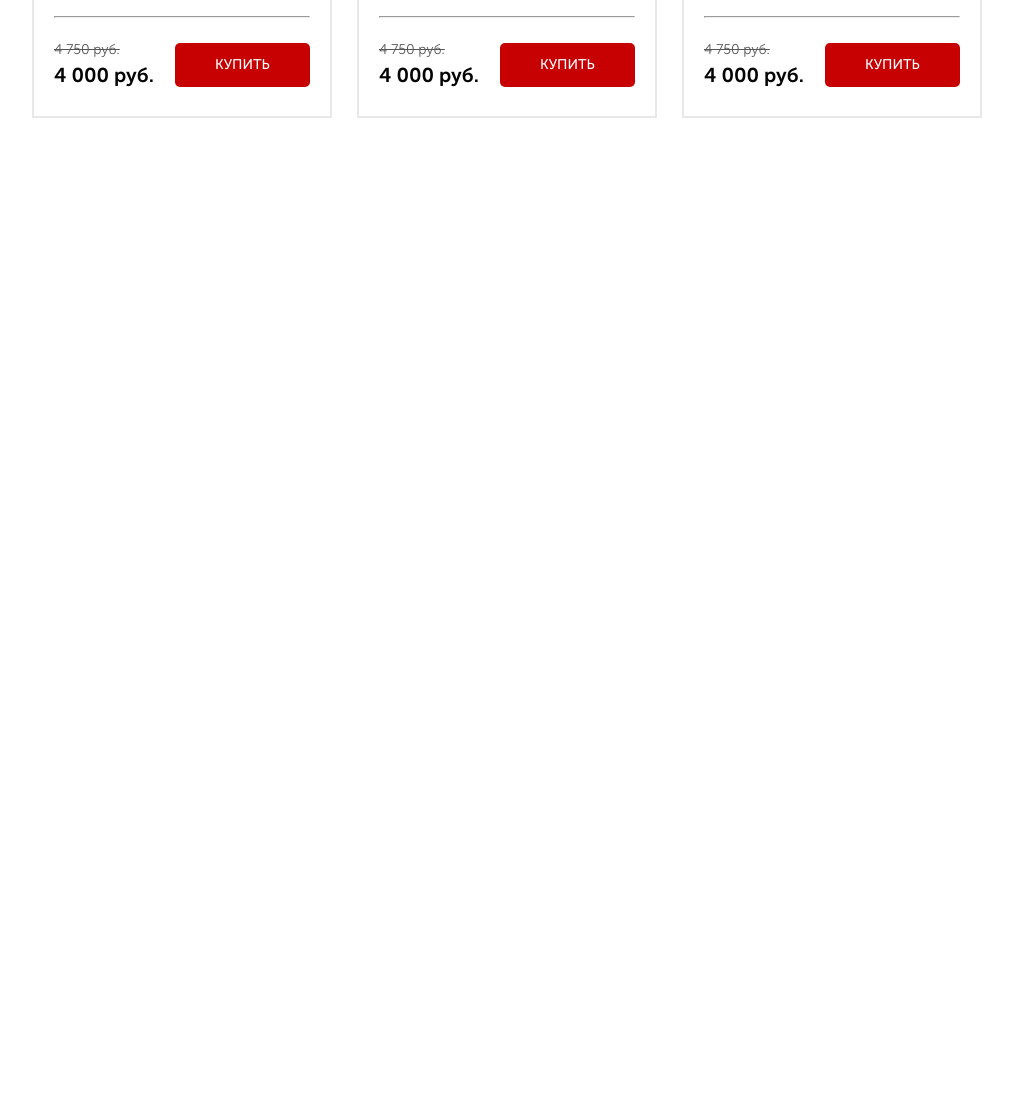
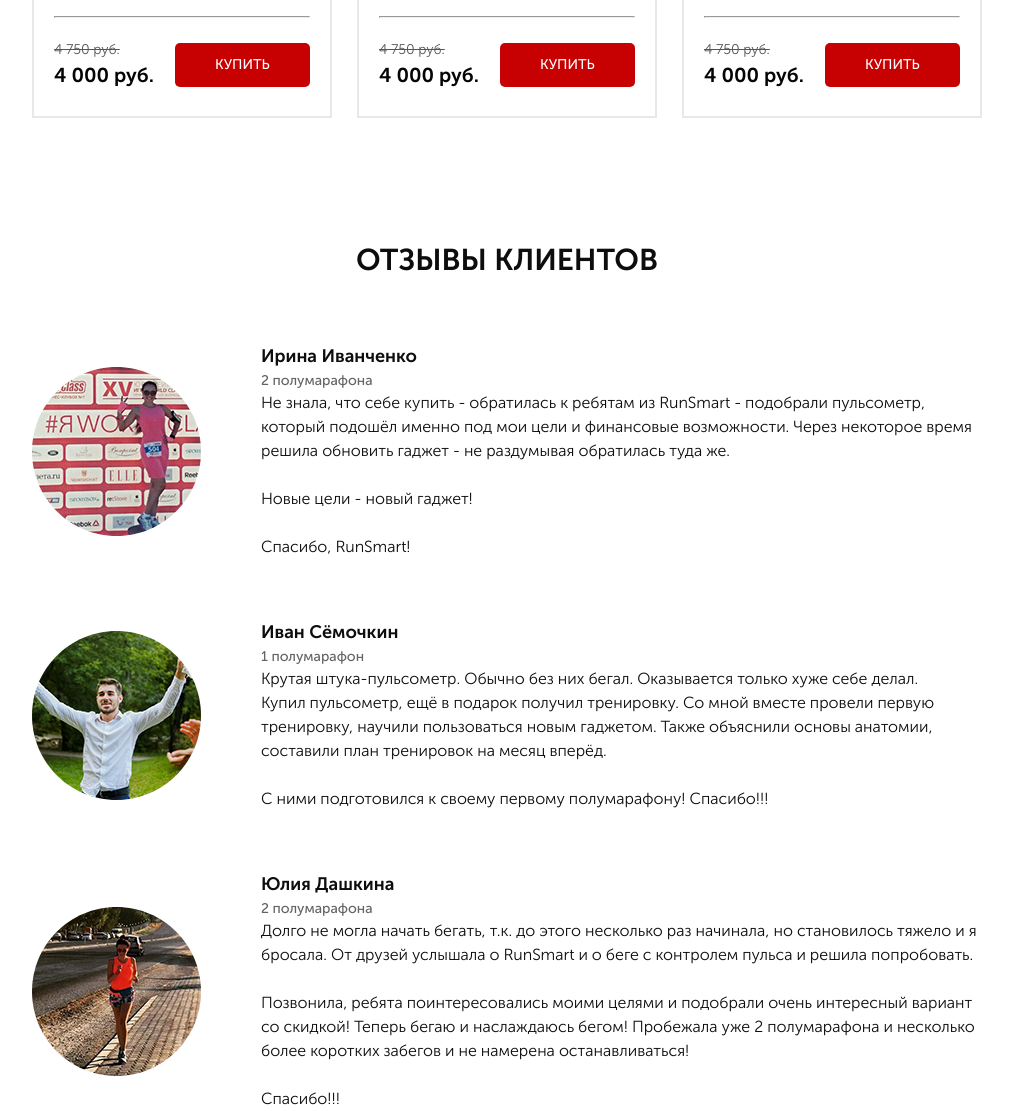
Before and after one commit to mrkroms/project2, a website: page src/index.html in a window 1280 px wide. Shown: the part 3722-4833 px from the top of the page, without its empty margins (133-1146 px from the left). Before the commit the page ends 3960 px from the top, so only its background shows below. Drawn offline with nearby package versions, Linux system fonts and the light colour scheme.

Commit message:
add section review

```diff
--- a/src/index.html
+++ b/src/index.html
@@ -496,5 +496,66 @@
         </div>
       </div>
     </section>
+    <section class="review">
+      <div class="container">
+        <h2 class="title">отзывы клиентов</h2>
+        <div class="review__wrapper">
+          <div class="review__item">
+            <div class="review__img">
+              <img src="img/feed_1.png" alt="feed_1" />
+            </div>
+            <div class="review__item__text">
+              <div class="review__item__text__title">Ирина Иванченко</div>
+              <div class="review__item__text__subtitle">2 полумарафона</div>
+              <div class="review__item__text__descr">
+                Не знала, что себе купить - обратилась к ребятам из RunSmart -
+                подобрали пульсометр, который подошёл именно под мои цели и
+                финансовые возможности. Через некоторое время решила обновить
+                гаджет - не раздумывая обратилась туда же.<br /><br />
+                Новые цели - новый гаджет! <br /><br />
+                Спасибо, RunSmart!
+              </div>
+            </div>
+          </div>
+          <div class="review__item">
+            <div class="review__img">
+              <img src="img/feed_2.png" alt="feed_2" />
+            </div>
+            <div class="review__text">
+              <div class="review__item__text__title">Иван Сёмочкин</div>
+              <div class="review__item__text__subtitle">1 полумарафон</div>
+              <div class="review__item__text__descr">
+                Крутая штука-пульсометр. Обычно без них бегал. Оказывается
+                только хуже себе делал.<br />
+                Купил пульсометр, ещё в подарок получил тренировку. Со мной
+                вместе провели первую тренировку, научили пользоваться новым
+                гаджетом. Также объяснили основы анатомии, составили план
+                тренировок на месяц вперёд.<br /><br />
+                С ними подготовился к своему первому полумарафону! Спасибо!!!
+              </div>
+            </div>
+          </div>
+          <div class="review__item">
+            <div class="review__img">
+              <img src="img/feed_3.png" alt="feed_3" />
+            </div>
+            <div class="review__text">
+              <div class="review__item__text__title">Юлия Дашкина</div>
+              <div class="review__item__text__subtitle">2 полумарафона</div>
+              <div class="review__item__text__descr">
+                Долго не могла начать бегать, т.к. до этого несколько раз
+                начинала, но становилось тяжело и я бросала. От друзей услышала
+                о RunSmart и о беге с контролем пульса и решила попробовать.<br /><br />
+                Позвонила, ребята поинтересовались моими целями и подобрали
+                очень интересный вариант со скидкой! Теперь бегаю и наслаждаюсь
+                бегом! Пробежала уже 2 полумарафона и несколько более коротких
+                забегов и не намерена останавливаться!<br /><br />
+                Спасибо!!!
+              </div>
+            </div>
+          </div>
+        </div>
+      </div>
+    </section>
   </body>
 </html>
--- a/src/sass/style.scss
+++ b/src/sass/style.scss
@@ -15,4 +15,5 @@
 @import "blocks/forms";
 @import "blocks/carousel";
 @import "blocks/catalog";
+@import "blocks/review";
 @import "blocks/media";
```
Also changed, not shown: src/css/style.min.css.
